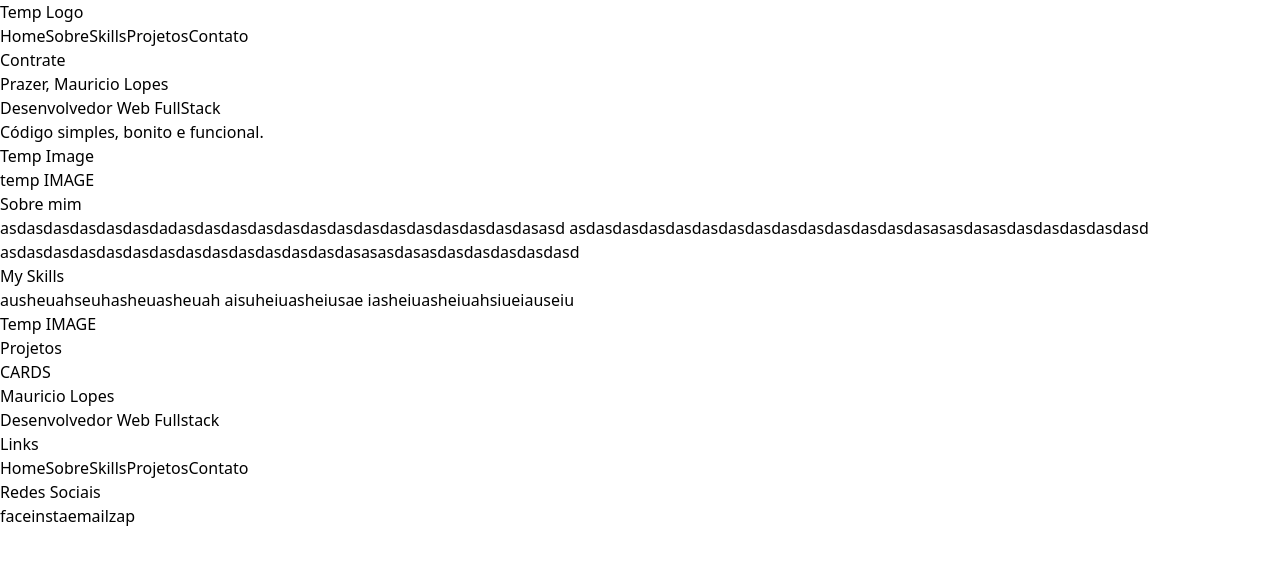
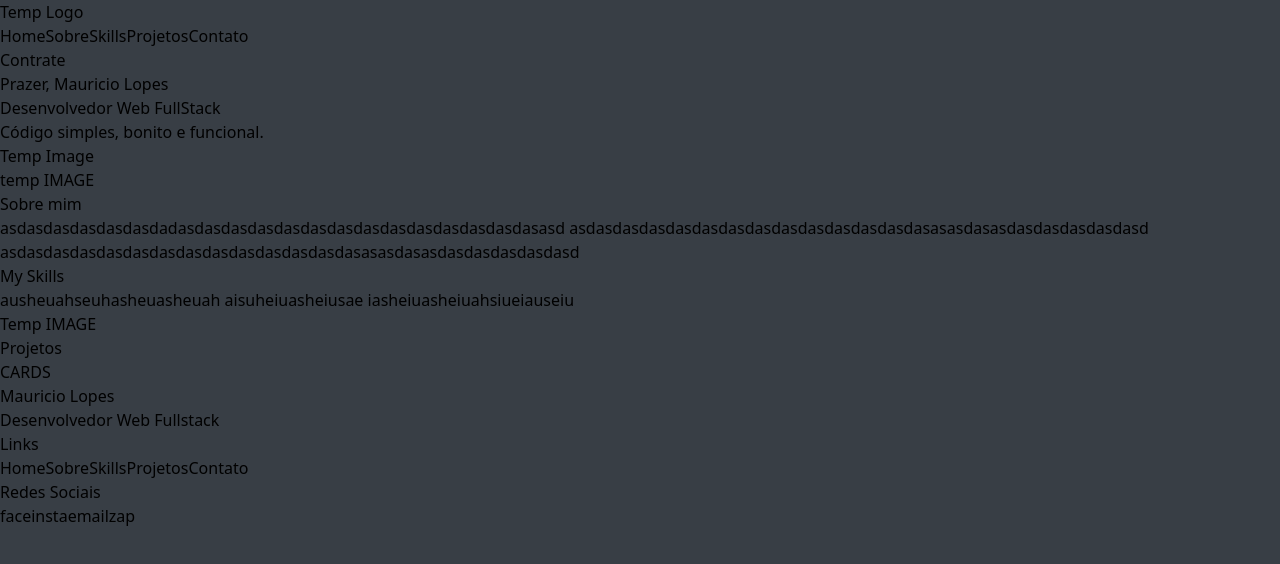
Before and after one commit to mlopeesz/mlopeesz-portfolio, a React (Vite) app: page / in a window 1280 px wide. Shown: the top 564 px of the page. Built offline with nearby package versions, Linux system fonts and the light colour scheme.

Commit message:
feat(css): adiciona cor de background da página

```diff
--- a/main.css
+++ b/main.css
@@ -1,3 +1,7 @@
 @tailwind base;
 @tailwind components;
 @tailwind utilities;
+
+body {
+  background-color: #383E45
+}
```
